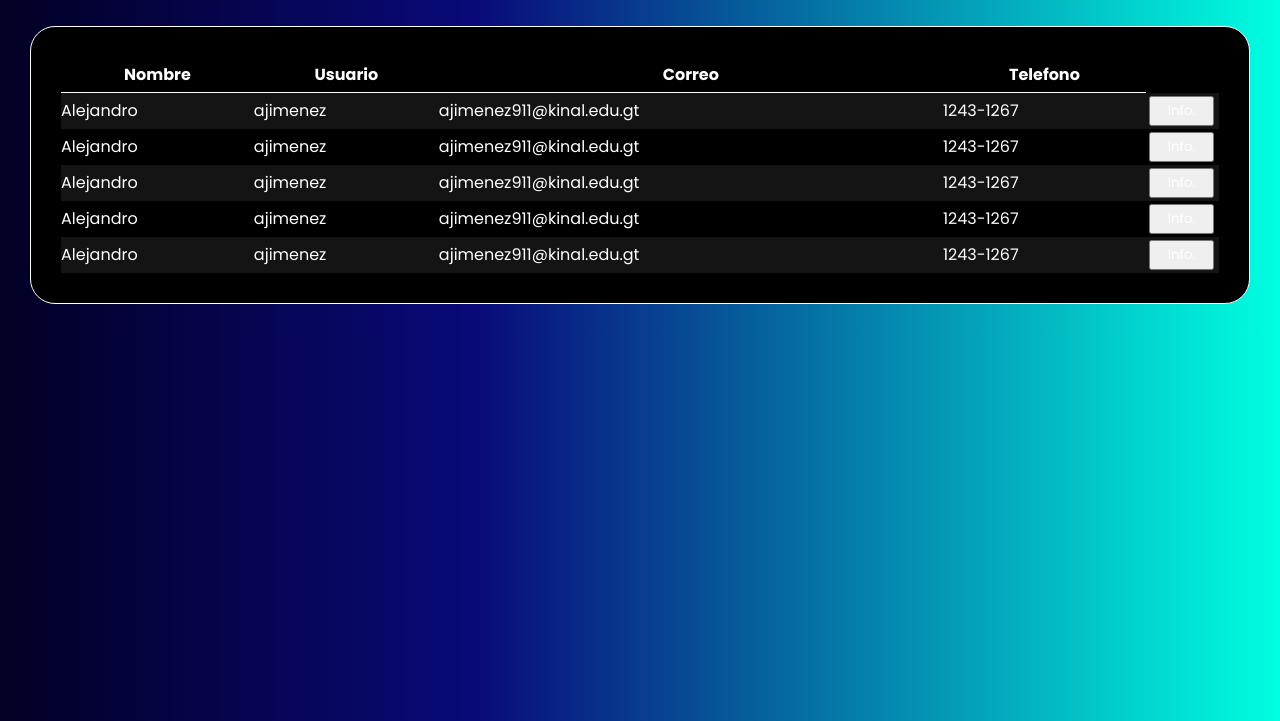
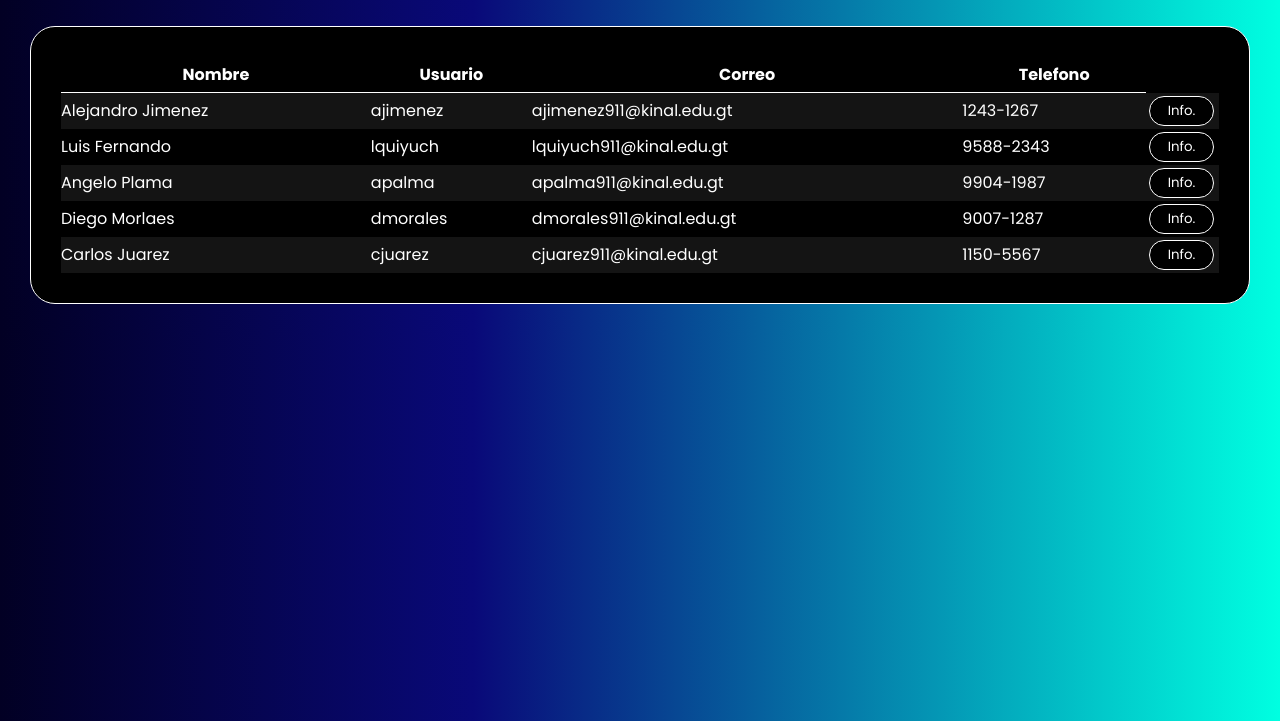
Before and after one commit to lmonterroso2022135/PS_AgendaWeb_Lab1, a plain HTML site: page assets/pages/contactos.html in a window 1280 px wide. Shown: the part 79-800 px from the top of the page. Drawn offline with Linux system fonts and the light colour scheme.

Commit message:
Lista de contactos realizada

```diff
--- a/assets/pages/contactos.html
+++ b/assets/pages/contactos.html
@@ -30,42 +30,43 @@
                 <th class="th_btn"></th>
             </tr>
             <tr>
-                <td>Alejandro</td>
+                <td>Alejandro Jimenez</td>
                 <td>ajimenez</td>
                 <td>ajimenez911@kinal.edu.gt</td>
                 <td>1243-1267</td>
-                <td><button class="btnContacto">Info.</button></td>
+                <td><button class="btnContacto" onclick="mostrarInfoDeContacto(this)">Info.</button></td>
             </tr>
             <tr>
-                <td>Alejandro</td>
-                <td>ajimenez</td>
-                <td>ajimenez911@kinal.edu.gt</td>
-                <td>1243-1267</td>
-                <td><button class="btnContacto">Info.</button></td>
+                <td>Luis Fernando</td>
+                <td>lquiyuch</td>
+                <td>lquiyuch911@kinal.edu.gt</td>
+                <td>9588-2343</td>
+                <td><button class="btnContacto" onclick="mostrarInfoDeContacto(this)">Info.</button></td>
             </tr>
             <tr>
-                <td>Alejandro</td>
-                <td>ajimenez</td>
-                <td>ajimenez911@kinal.edu.gt</td>
-                <td>1243-1267</td>
-                <td><button class="btnContacto">Info.</button></td>
+                <td>Angelo Plama</td>
+                <td>apalma</td>
+                <td>apalma911@kinal.edu.gt</td>
+                <td>9904-1987</td>
+                <td><button class="btnContacto" onclick="mostrarInfoDeContacto(this)">Info.</button></td>
             </tr>
             <tr>
-                <td>Alejandro</td>
-                <td>ajimenez</td>
-                <td>ajimenez911@kinal.edu.gt</td>
-                <td>1243-1267</td>
-                <td><button class="btnContacto">Info.</button></td>
+                <td>Diego Morlaes</td>
+                <td>dmorales</td>
+                <td>dmorales911@kinal.edu.gt</td>
+                <td>9007-1287</td>
+                <td><button class="btnContacto" onclick="mostrarInfoDeContacto(this)">Info.</button></td>
             </tr>
 
             <tr>
-                <td>Alejandro</td>
-                <td>ajimenez</td>
-                <td>ajimenez911@kinal.edu.gt</td>
-                <td>1243-1267</td>
-                <td><button class="btnContacto">Info.</button></td>
+                <td>Carlos Juarez</td>
+                <td>cjuarez</td>
+                <td>cjuarez911@kinal.edu.gt</td>
+                <td>1150-5567</td>
+                <td><button class="btnContacto" onclick="mostrarInfoDeContacto(this)">Info.</button></td>
             </tr>
         </table>
     </div>
+    <script src="../../assets/scripts/infoContactoLogica.js"></script>
 </body>
 </html>
--- /dev/null
+++ b/assets/scripts/infoContactoLogica.js
@@ -0,0 +1,4 @@
+function mostrarInfoDeContacto(infoContacto){
+    const usuario = infoContacto.parentNode.parentNode.children[1].innerText;
+    alert(usuario);
+}
--- a/assets/styles/contactosStyle.css
+++ b/assets/styles/contactosStyle.css
@@ -53,7 +53,7 @@ body{
   background-position: center;
 }
 .btnPerfil:hover{
-    background-color: aquamarine;
+    background-color: olivedrab;
 }
 
 /* ..................................................................................... */
@@ -90,4 +90,11 @@ body{
     margin: 3px;
 
     margin-right: 5px;
+
+    border-radius: 15px;
+    border: 1px solid white;
+    background-color: black;
 }
+.btnContacto:hover{
+    background-color: olivedrab;
+}
```
